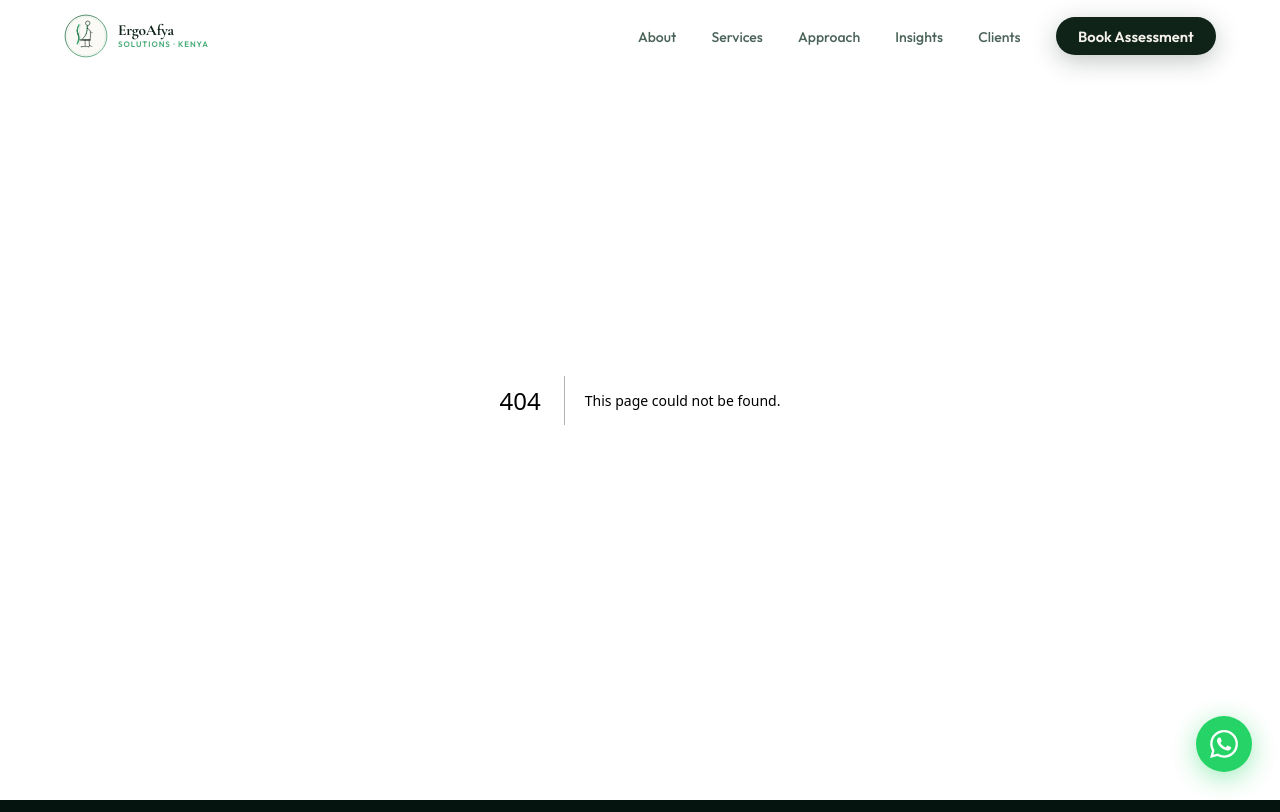
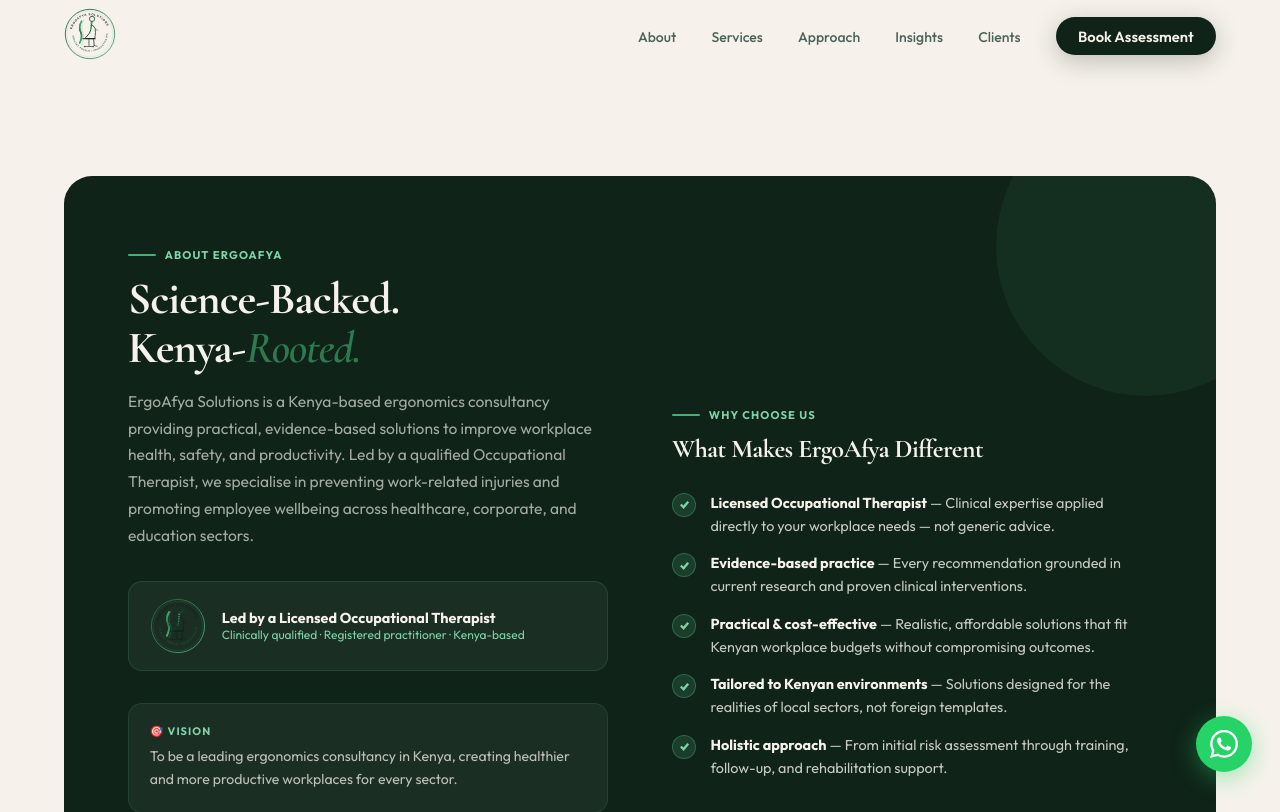
Before and after one commit to mutimbachrispinus-creator/ergoafya, a Next.js app: page /about in a window 1280 px wide. Before the commit this address had no page. Shown: the top 812 px of the page. Built offline with nearby package versions, Linux system fonts and the light colour scheme.

Commit message:
Refactor: replace monolithic scrolling with dedicated pages, update logo to match design and make background transparent

```diff
--- /dev/null
+++ b/src/app/about/page.tsx
@@ -0,0 +1,11 @@
+import AboutSection from '@/components/AboutSection'
+import ApproachSection from '@/components/ApproachSection'
+
+export default function AboutPage() {
+  return (
+    <main style={{ paddingTop: '80px' }}>
+      <AboutSection />
+      <ApproachSection />
+    </main>
+  )
+}
--- a/src/app/globals.css
+++ b/src/app/globals.css
@@ -347,20 +347,3 @@
   -webkit-text-fill-color: transparent;
   background-clip: text;
 }
-
-/* ═══════════════════════════════════════════
-   HOME PAGE PAGINATION FOR MOBILE VIEW
-   ═══════════════════════════════════════════ */
-@media (max-width: 768px) {
-  .home-main .section-wrapper {
-    display: none !important;
-  }
-
-  /* Show only active wrapper based on parent class */
-  .home-main.show-home .hero-wrapper,
-  .home-main.show-services .services-wrapper,
-  .home-main.show-about .about-wrapper,
-  .home-main.show-booking .booking-wrapper {
-    display: block !important;
-  }
-}
--- a/src/components/ui/Logo.tsx
+++ b/src/components/ui/Logo.tsx
@@ -42,7 +42,6 @@
         </defs>
 
         {/* Subtle background */}
-        <circle cx="100" cy="100" r="97" fill="#f6f2eb" opacity="0.4"/>
 
         {/* Rings */}
         <circle cx="100" cy="100" r="95" fill="none" stroke="url(#logoRingGrad)" strokeWidth="3.5"/>
@@ -121,7 +120,7 @@
           <path id="bArc" d="M 100,100 m -68,0 a 68,68 0 0,0 136,0"/>
         </defs>
 
-        <circle cx="100" cy="100" r="97" fill="#f6f2eb" opacity="0.4"/>
+
         <circle cx="100" cy="100" r="95" fill="none" stroke="url(#fRingGrad)" strokeWidth="3.5"/>
         <circle cx="100" cy="100" r="88" fill="none" stroke="#4aac78" strokeWidth="1.5" strokeDasharray="4 3" opacity="0.6"/>
 
--- a/src/components/ui/MobileNav.tsx
+++ b/src/components/ui/MobileNav.tsx
@@ -5,10 +5,10 @@
 
 const PAGES = [
   { href: '/',           icon: '🏠', label: 'Home'     },
-  { href: '/#services',  icon: '⚙️', label: 'Services' },
-  { href: '/#about',     icon: 'ℹ️', label: 'About'    },
+  { href: '/services',   icon: '⚙️', label: 'Services' },
+  { href: '/about',      icon: 'ℹ️', label: 'About'    },
   { href: '/blog',       icon: '📝', label: 'Blog'     },
-  { href: '/#booking',   icon: '📅', label: 'Book'     },
+  { href: '/booking',    icon: '📅', label: 'Book'     },
 ]
 
 export default function MobileNav() {
@@ -26,7 +26,7 @@
         entries.forEach((entry) => {
           if (entry.isIntersecting) {
             const id = entry.target.id
-            if (id) setActiveSection(`/#${id}`)
+            if (id && pathname === '/') setActiveSection(`/#${id}`)
           }
         })
       },
@@ -40,9 +40,8 @@
   }, [pathname])
 
   function isActive(href: string) {
-    if (href === '/' && pathname === '/' && activeSection === '/') return true
-    if (href === '/blog' && pathname.startsWith('/blog')) return true
-    if (href.startsWith('/#') && activeSection === href) return true
+    if (href === '/' && pathname === '/') return true
+    if (href !== '/' && pathname.startsWith(href)) return true
     return false
   }
 
--- a/src/components/ui/Nav.tsx
+++ b/src/components/ui/Nav.tsx
@@ -4,9 +4,9 @@
 import { ErgoAfyaLogo } from './Logo'
 
 const links = [
-  { href: '/#about',    label: 'About'    },
-  { href: '/#services', label: 'Services' },
-  { href: '/#approach', label: 'Approach' },
+  { href: '/about',    label: 'About'    },
+  { href: '/services', label: 'Services' },
+  { href: '/about#approach', label: 'Approach' },
   { href: '/blog',      label: 'Insights' },
   { href: '/#clients',  label: 'Clients'  },
 ]
@@ -33,7 +33,7 @@
       transition:'all .4s',
     }}>
       <Link href="/" style={{textDecoration:'none'}}>
-        <ErgoAfyaLogo size={44} variant="horizontal" />
+        <ErgoAfyaLogo size={52} variant="full" />
       </Link>
 
       {/* Desktop links */}
@@ -50,7 +50,7 @@
           </li>
         ))}
         <li>
-          <Link href="/#booking" className="btn btn-primary" style={{padding:'.58rem 1.4rem'}}>
+          <Link href="/booking" className="btn btn-primary" style={{padding:'.58rem 1.4rem'}}>
             Book Assessment
           </Link>
         </li>
@@ -86,7 +86,7 @@
               {l.label}
             </Link>
           ))}
-          <Link href="/#booking" className="btn btn-primary"
+          <Link href="/booking" className="btn btn-primary"
             onClick={()=>setOpen(false)} style={{textAlign:'center',marginTop:'.5rem'}}>
             Book Assessment
           </Link>
```
Also changed, not shown: src/app/booking/page.tsx (added, +9 -0 lines), src/app/page.tsx (+1 -48 lines), src/app/services/page.tsx (added, +9 -0 lines), public/logo.svg.
